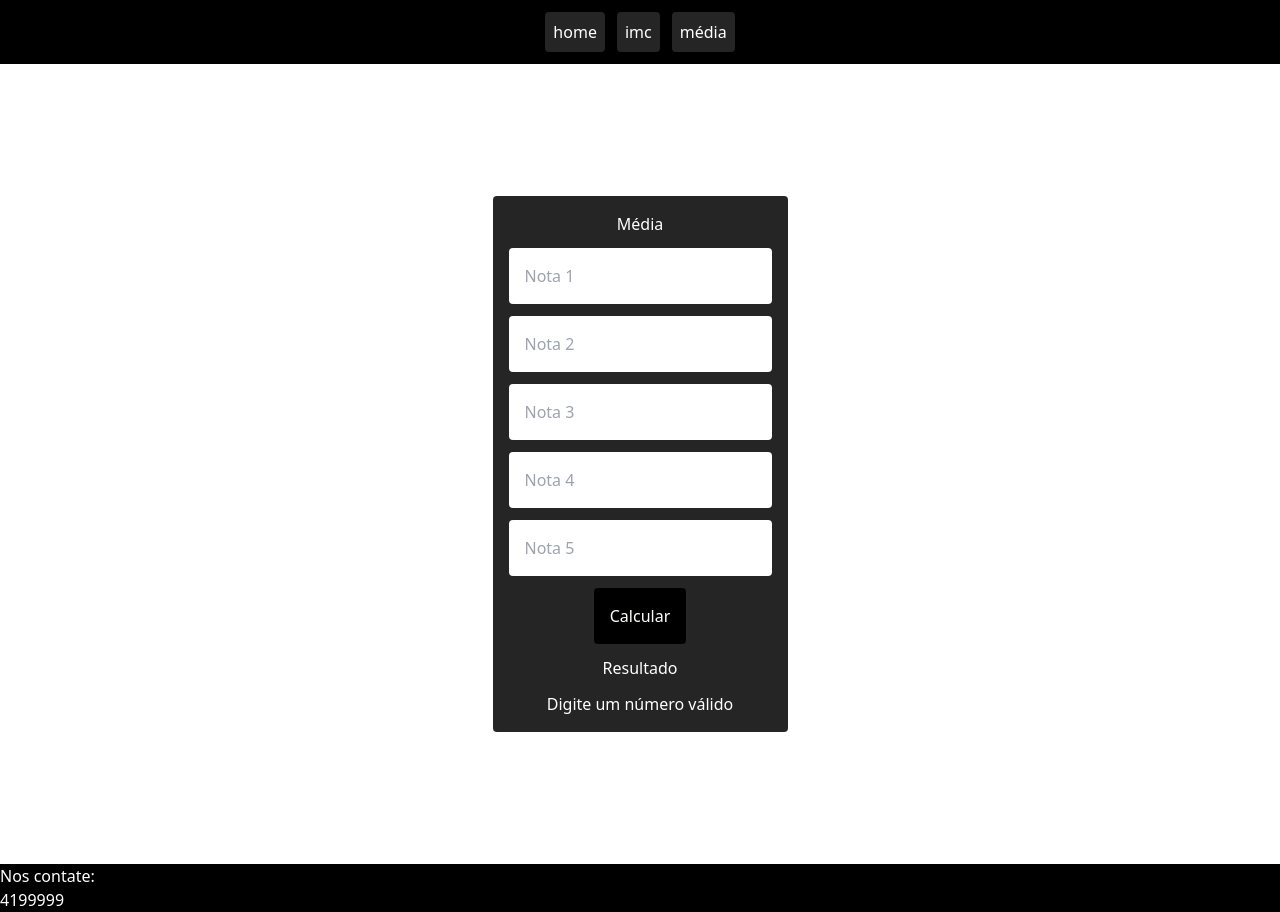
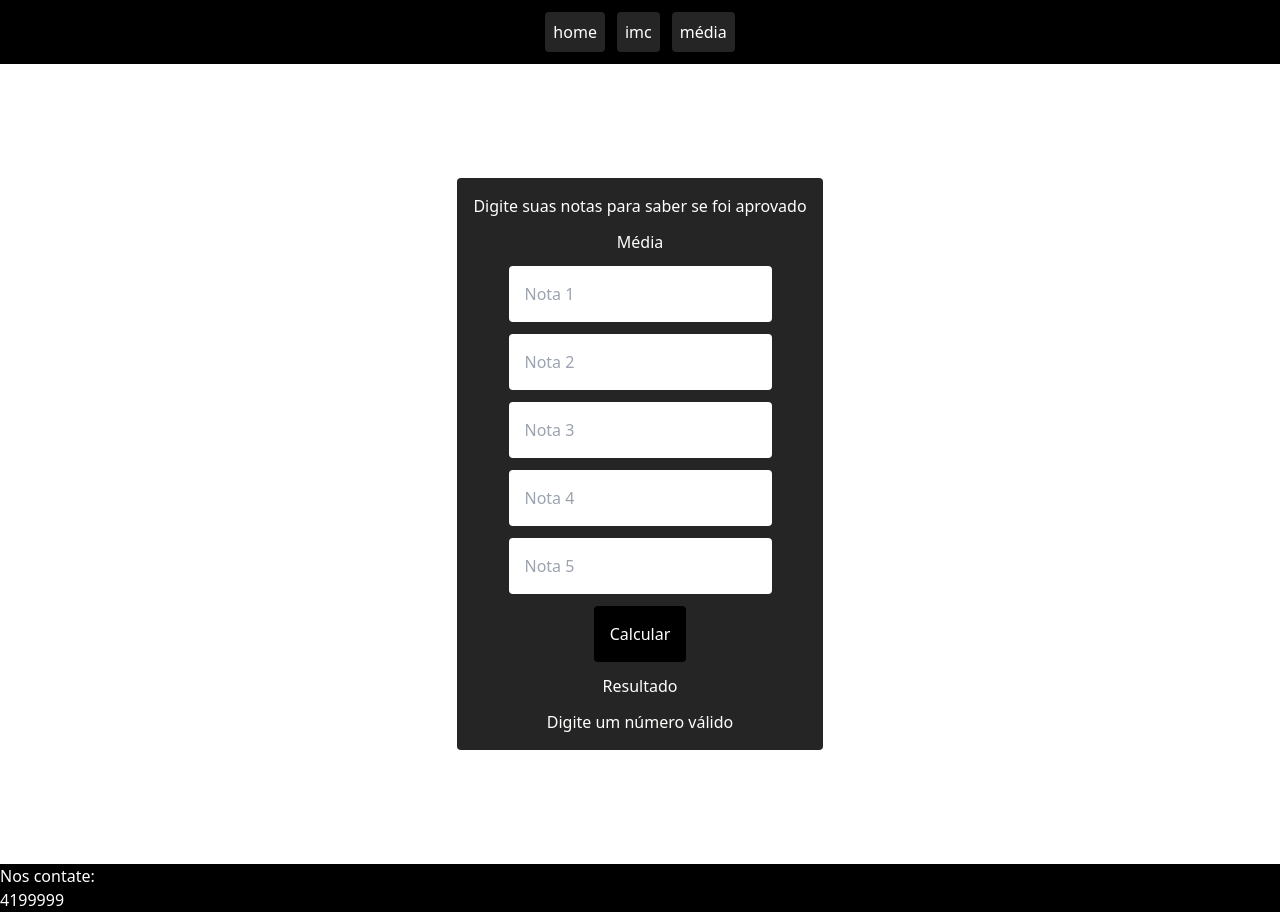
Before and after one commit to Nickyzz1/atv_av01, a Next.js app: page /media in a window 1280 px wide. Built offline with nearby package versions, Linux system fonts and the light colour scheme.

Commit message:
lógica média

```diff
--- a/src/app/media/page.tsx
+++ b/src/app/media/page.tsx
@@ -15,8 +15,10 @@ const media = () =>
     const [number4, setNumber4] = useState<string>("");
     const [number5, setNumber5] = useState<string>("");
     const [resp, setResp] = useState<number | undefined >();
+    const [isAprovado, setIsAprovado] = useState< string | undefined >("reprovado");
 
     const msgError= "Digite um número válido"
+    const msgError2= "Digite suas notas para saber se foi aprovado"
 
     const handleSCalculator = () =>
     {
@@ -29,7 +31,18 @@ const media = () =>
             if(!isNaN(n1) && !isNaN(n2)) //se isso for um numero pois nega nn ser um numero "n1??"" == boolean
             {
                 setResp((n1 + n2 + n3 + n4+ n5)/5)
+                let mid = (n1 + n2 + n3 + n4+ n5)/5
+
+                    if(mid > 6)
+                    {
+                        setIsAprovado("Aprovado")
+                    }
+                    else{
+
+                        setIsAprovado("Reprovado")
+                    }
             }
+
             else{
                 setResp(undefined)
             }
@@ -43,6 +56,7 @@ const media = () =>
         <div className="min-h-screen h-auto flex justify-center items-center">
             <div className={style.container}>
                 <div className={style.content}>
+                    <p>{!isNaN(resp ?? NaN) ? isAprovado : msgError2}</p>
                     <h1>Média</h1>
                     <input className="rounded p-4 text-black" type="text" placeholder="Nota 1"  value={number1} onChange={(event)=> setNumber1(event.target.value)}/>
                     <input className="rounded p-4 text-black" type="text" placeholder="Nota 2"  value={number2} onChange={(event)=> setNumber2(event.target.value)}/>
```
